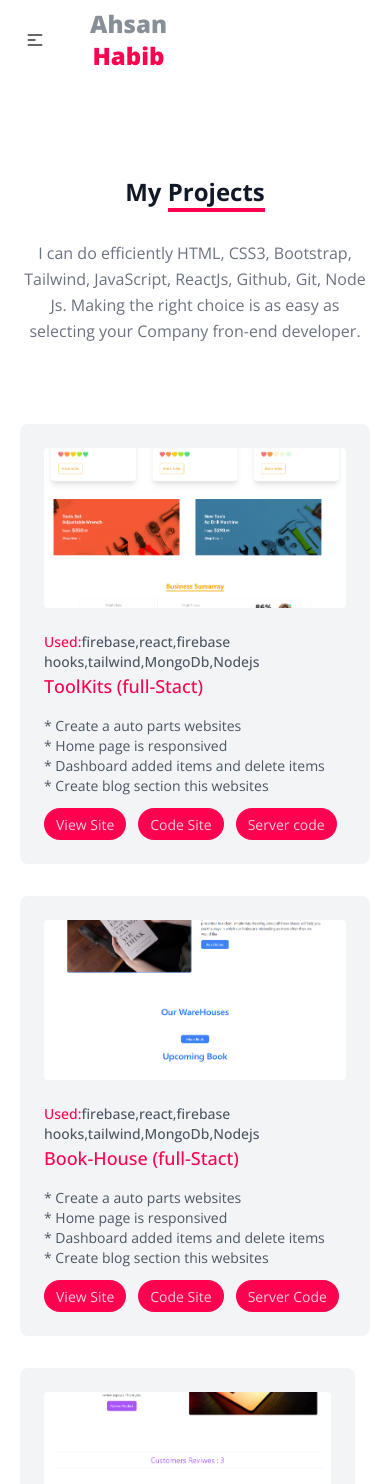
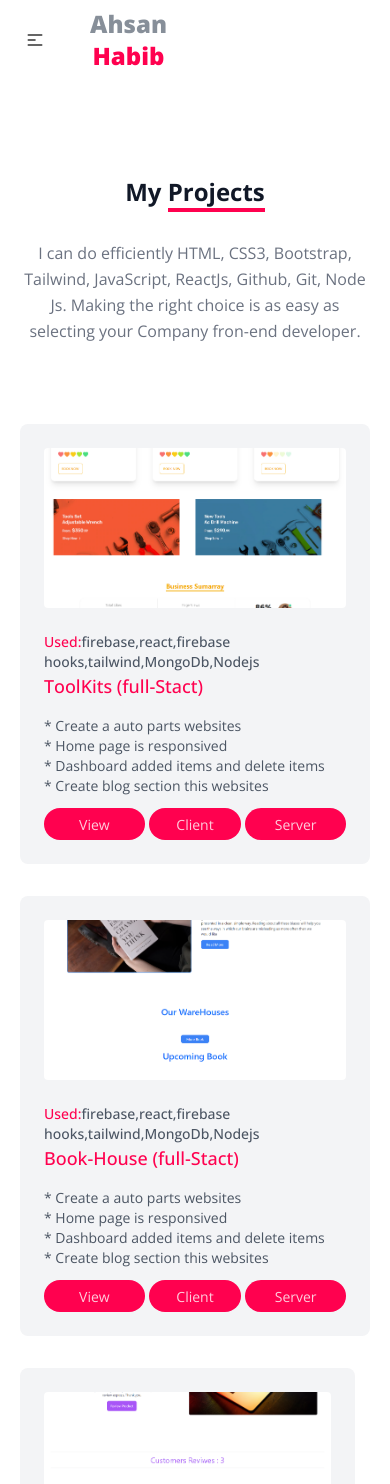
Before and after one commit to Ahsan855/Portfolio-Me, a React (Create React App) app: page /projects in a window 390 px wide. Shown: the top 1484 px of the page. Built offline with nearby package versions, Linux system fonts and the light colour scheme.

Commit message:
done responsive done

```diff
--- a/src/Pages/Projects/Projects.js
+++ b/src/Pages/Projects/Projects.js
@@ -46,27 +46,32 @@ const Projects = () => {
                   <li>* Dashboard added items and delete items</li>
                   <li>* Create blog section this websites</li>
                 </ul>
+                <div className="grid grid-cols-3">
                   <button className="btn-sm btn-primary rounded-full btn-outline-sm">
-                  <a href="https://toolkits-websites.web.app/" target="_blank">
-                    View Site
+                    <a
+                      href="https://toolkits-websites.web.app/"
+                      target="_blank"
+                    >
+                      View
                     </a>
                   </button>
-                <button className=" ml-3 btn-sm btn-primary rounded-full btn-outline-sm">
+                  <button className="mx-1 btn-sm btn-primary rounded-full btn-outline-sm">
                     <a
                       href="https://github.com/Ahsan855/Toolkits-Client"
                       target="_blank"
                     >
-                    Code Site
+                      Client
                     </a>
                   </button>
-                <button className=" ml-3 btn-sm btn-primary rounded-full btn-outline-sm">
+                  <button className="btn-sm btn-primary rounded-full btn-outline-sm">
                     <a
                       href="https://github.com/Ahsan855/Toolkits-server"
                       target="_blank"
                     >
-                    Server code
+                      Server
                     </a>
                   </button>
+                </div>
               </div>
             </div>
             <div className="xl:w-1/4 md:w-1/2 p-4 text-left">
@@ -89,27 +94,29 @@ const Projects = () => {
                   <li>* Dashboard added items and delete items</li>
                   <li>* Create blog section this websites</li>
                 </ul>
+                <div className="grid grid-cols-3">
                   <button className="btn-sm btn-primary rounded-full btn-outline-sm">
                     <a href="https://book-store-e6ec1.web.app/" target="_blank">
-                    View Site
+                      View
                     </a>
                   </button>
-                <button className=" ml-3 btn-sm btn-primary rounded-full btn-outline-sm">
+                  <button className="mx-1 btn-sm btn-primary rounded-full btn-outline-sm">
                     <a
                       href="https://github.com/Ahsan855/book-wareHouse"
                       target="_blank"
                     >
-                    Code Site
+                      Client
                     </a>
                   </button>
-                <button className=" ml-3 btn-sm btn-primary rounded-full btn-outline-sm">
+                  <button className="btn-sm btn-primary rounded-full btn-outline-sm">
                     <a
                       href="https://github.com/Ahsan855/Book-ware-House-server"
                       target="_blank"
                     >
-                    Server Code
+                      Server
                     </a>
                   </button>
+                </div>
               </div>
             </div>
             <div className="xl:w-1/4 md:w-1/2 p-4 text-left">
```
Lines whose indentation alone changed are shown as unchanged.
